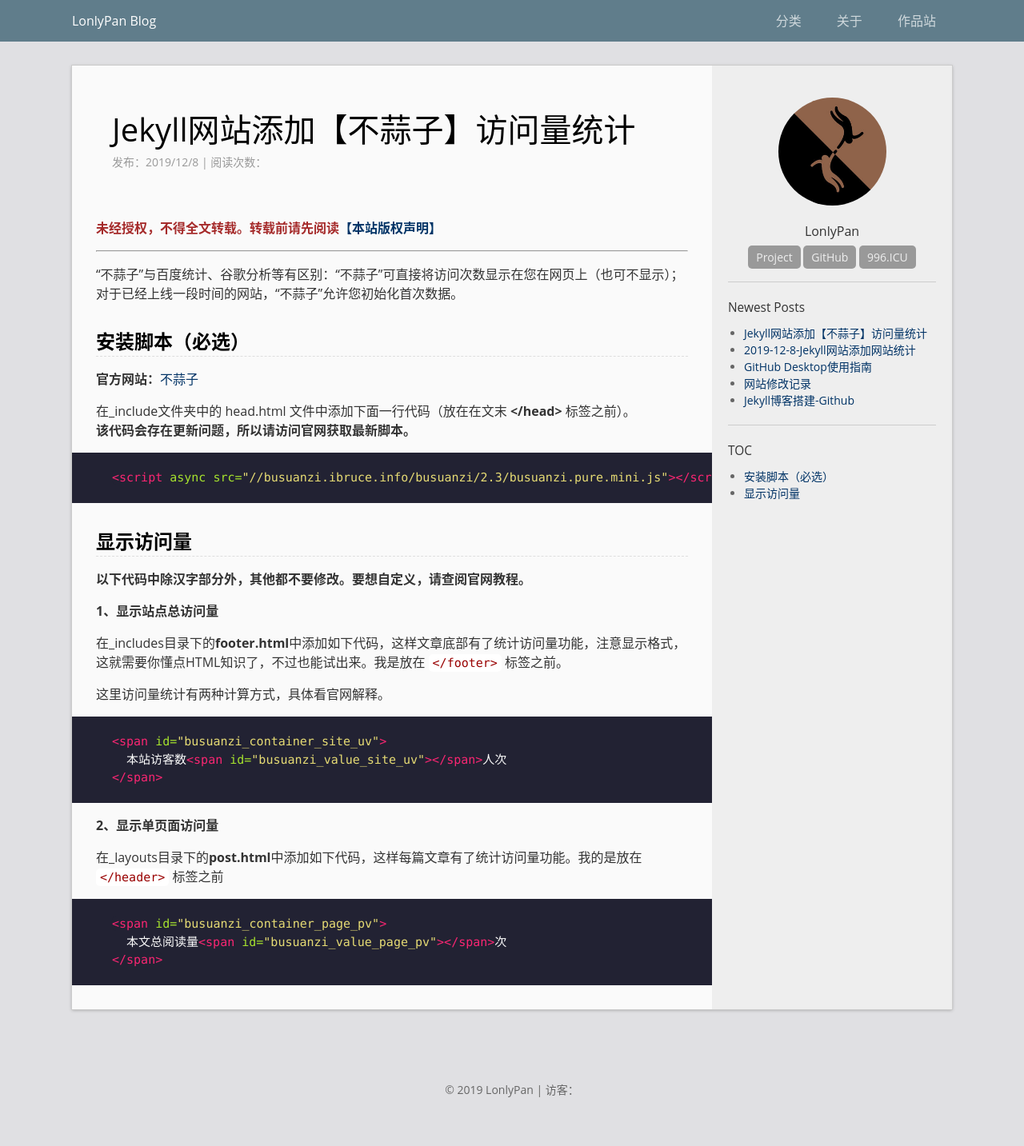
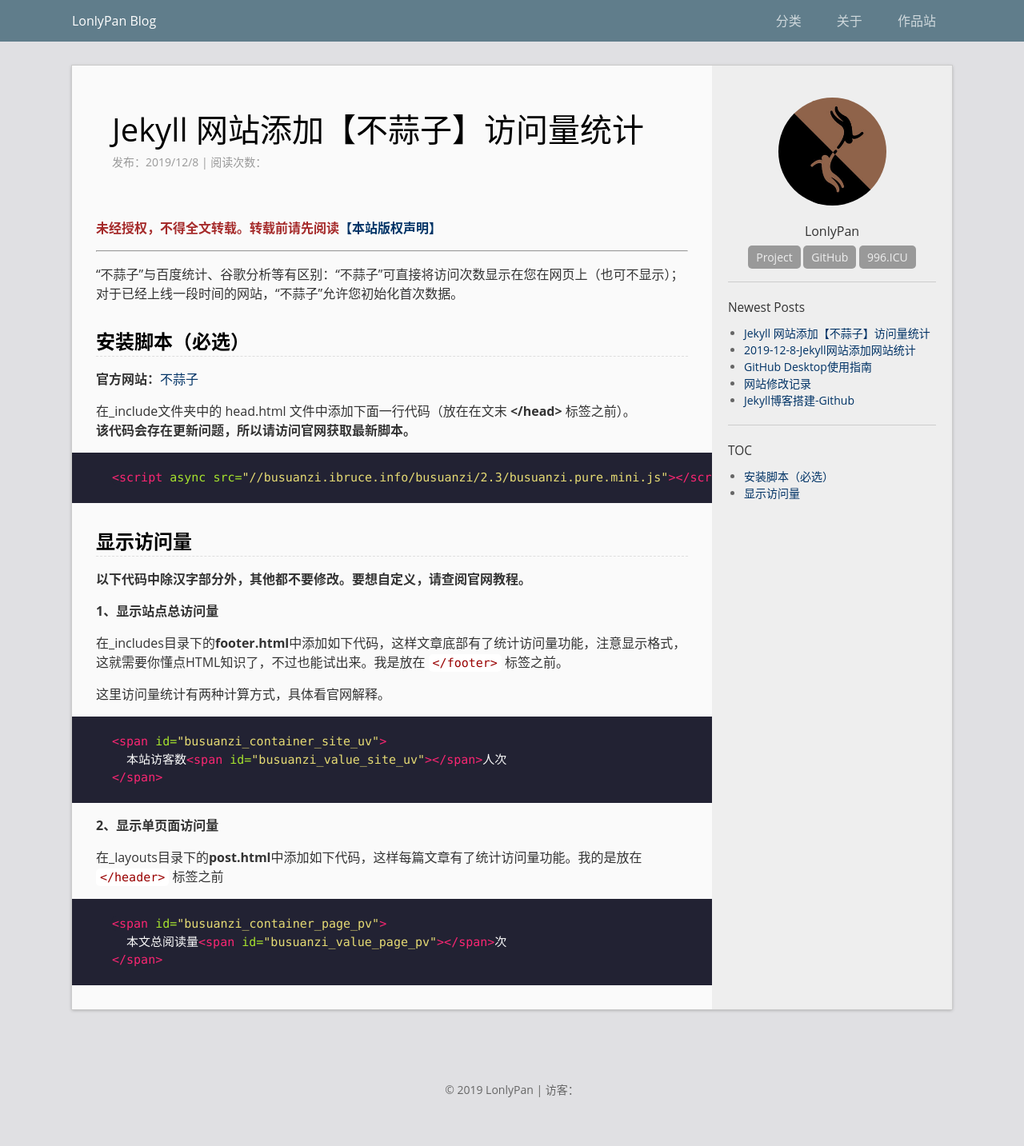
Before and after one commit to LonlyStack/LonlyPan.github.io, a Jekyll site: the page built from _posts/2019-12-8-Jekyll网站添加【不蒜子】访问量统计.md, in a window 1280 px wide. Shown: the whole page at 80% size. Built offline with Jekyll 4.4.1, drawn with Linux system fonts in a browser that asks for light colours; comment, search, counter and statistics services are not loaded.

```diff
--- a/_posts/2019-12-8-Jekyll网站添加【不蒜子】访问量统计.md
+++ b/_posts/2019-12-8-Jekyll网站添加【不蒜子】访问量统计.md
@@ -1,6 +1,6 @@
 ---
 layout: post
-title:    "Jekyll网站添加【不蒜子】访问量统计"
+title:    "Jekyll 网站添加【不蒜子】访问量统计"
 date:   2019-12-8  12:57
 categories: HTML&CSS
 ---
```
